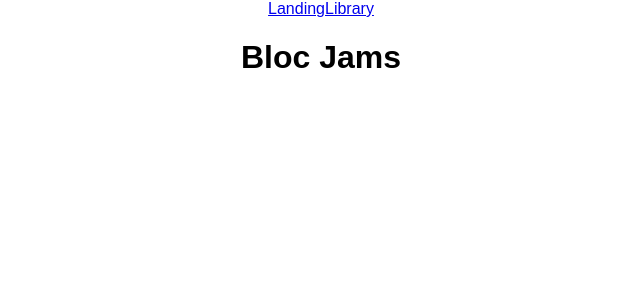
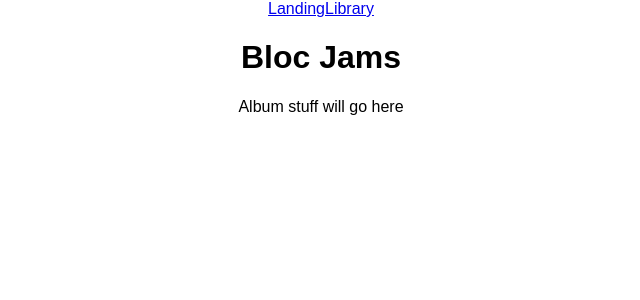
Before and after one commit to biksingh08/bloc-jams-react, a React (Create React App) app: page /album in a window 1280 px wide. Shown: the top 300 px of the page, without its empty margins (319-959 px from the left). Built offline with nearby package versions, Linux system fonts and the light colour scheme.

Commit message:
added empty Album component

```diff
--- a/src/App.js
+++ b/src/App.js
@@ -2,6 +2,7 @@
 import { Route, Link } from 'react-router-dom';
 import Landing from './components/Landing';
 import Library from './components/Library';
+import Album from './components/Album';
 import './App.css';
 
 class App extends Component {
@@ -19,6 +20,7 @@
         <main>
           <Route exact path="/" component={Landing} />
           <Route path="/library" component={Library} />
+          <Route path="/album" component={Album} />
         </main>
       </div>
     );
--- /dev/null
+++ b/src/components/Album.js
@@ -0,0 +1,9 @@
+import React from 'react';
+
+const Album = () => (
+  <section className="album">
+    Album stuff will go here
+  </section>
+);
+
+export default Album;
```
